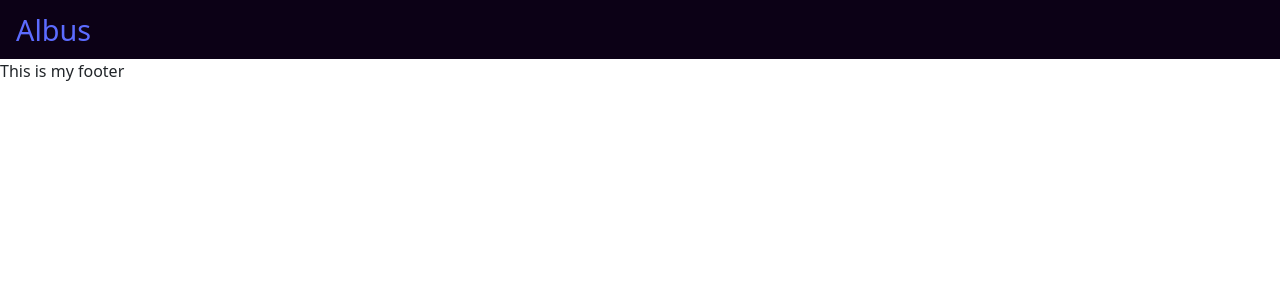
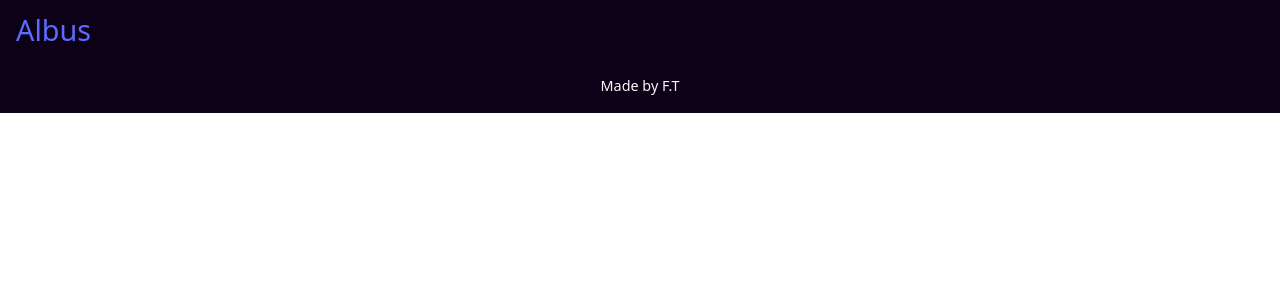
Before and after one commit to flohms18/vue-api-draft, a Vue app: page / in a window 1280 px wide. Shown: the top 300 px of the page. Built offline with nearby package versions, Linux system fonts and the light colour scheme.

Commit message:
Footer Style

```diff
--- a/src/Footer.vue
+++ b/src/Footer.vue
@@ -2,10 +2,24 @@
 </script>
 
 <template>
-
-    This is my footer
-
+  <footer class="footer">
+    <p class="footer-text">Made by F.T</p>
+  </footer>
 </template>
 
 <style scoped>
+.footer {
+  background-color: #0c0116;
+  display: flex;
+  justify-content: center;
+  align-items: center;
+  padding: 1rem;
+  width: 100%;
+}
+
+.footer-text {
+  color: #f8f9fa;
+  margin: 0;
+  font-size: 0.9rem;
+}
 </style>
```
